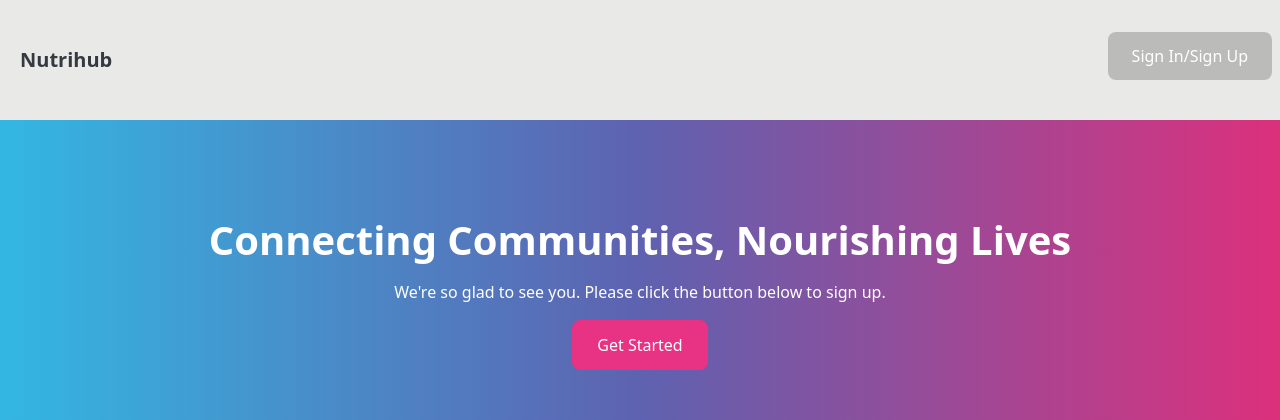
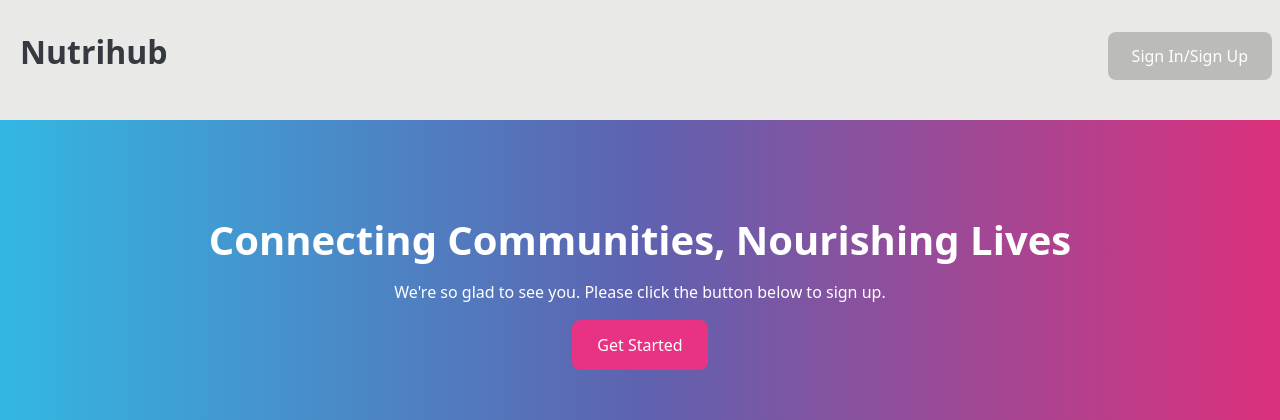
Before and after one commit to ajnye/nutrihub, a Django app: page /nutrihub/home/ in a window 1280 px wide. Shown: the top 420 px of the page. Run offline with Django 4.2, Linux system fonts and the light colour scheme; some libraries are stand-ins or nearby versions.

Commit message:
size change

```diff
--- a/mysite/nutrihub/templates/nutrihub/home_page.html
+++ b/mysite/nutrihub/templates/nutrihub/home_page.html
@@ -13,7 +13,7 @@
 </head>
 <body>
     <nav class="navbar navbar-togglable-md navbar-light bg-light">
-        <a class="navbar-brand" href="#home"><b>Nutrihub</b></a>
+        <a class="navbar-brand" href="#home"><h2>Nutrihub</h2></a>
             <ul class="navbar-nav p-1 pt-2">
                 <li class="nav-item">
                     <form action = "http://127.0.0.1:8000/nutrihub/home/#signin">
```
